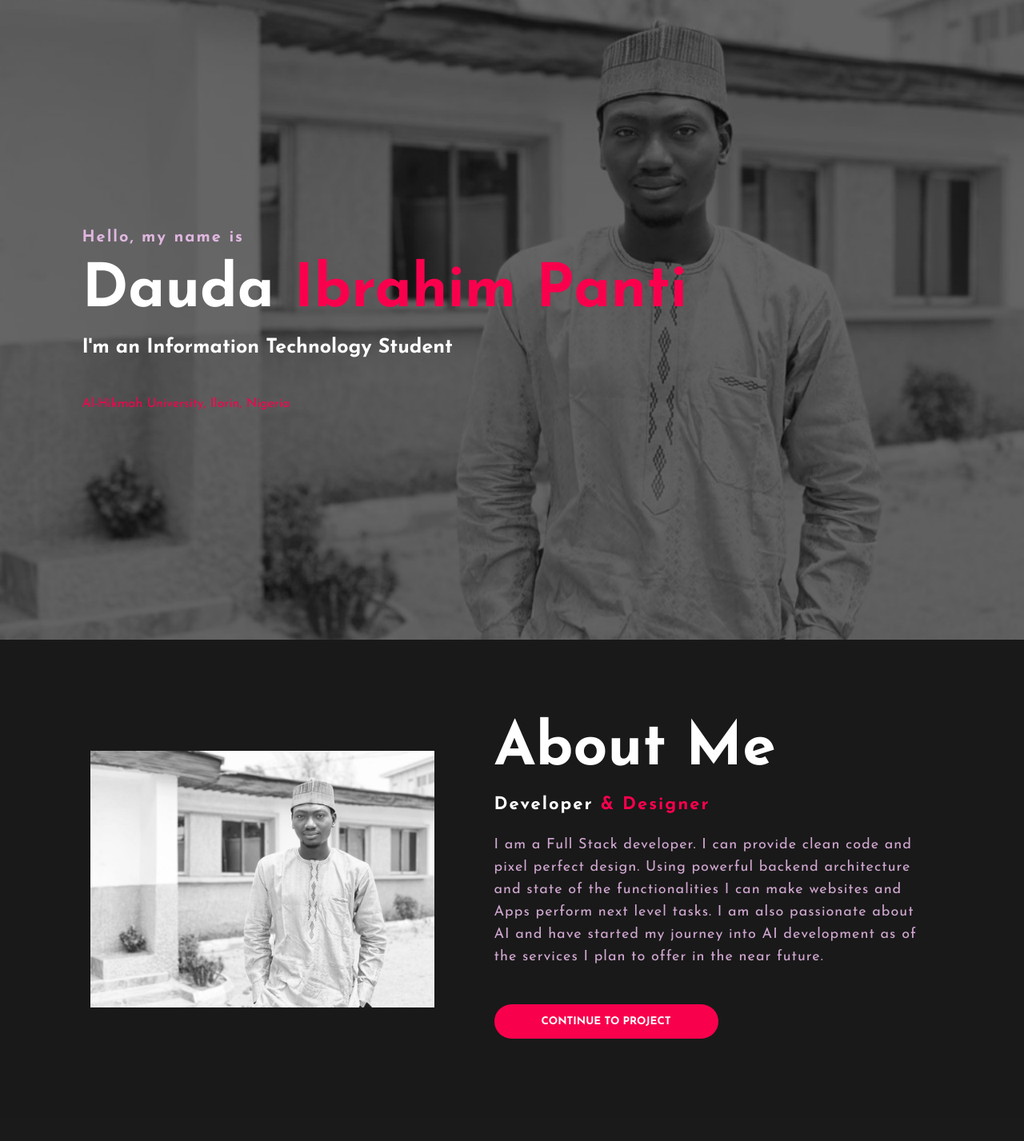
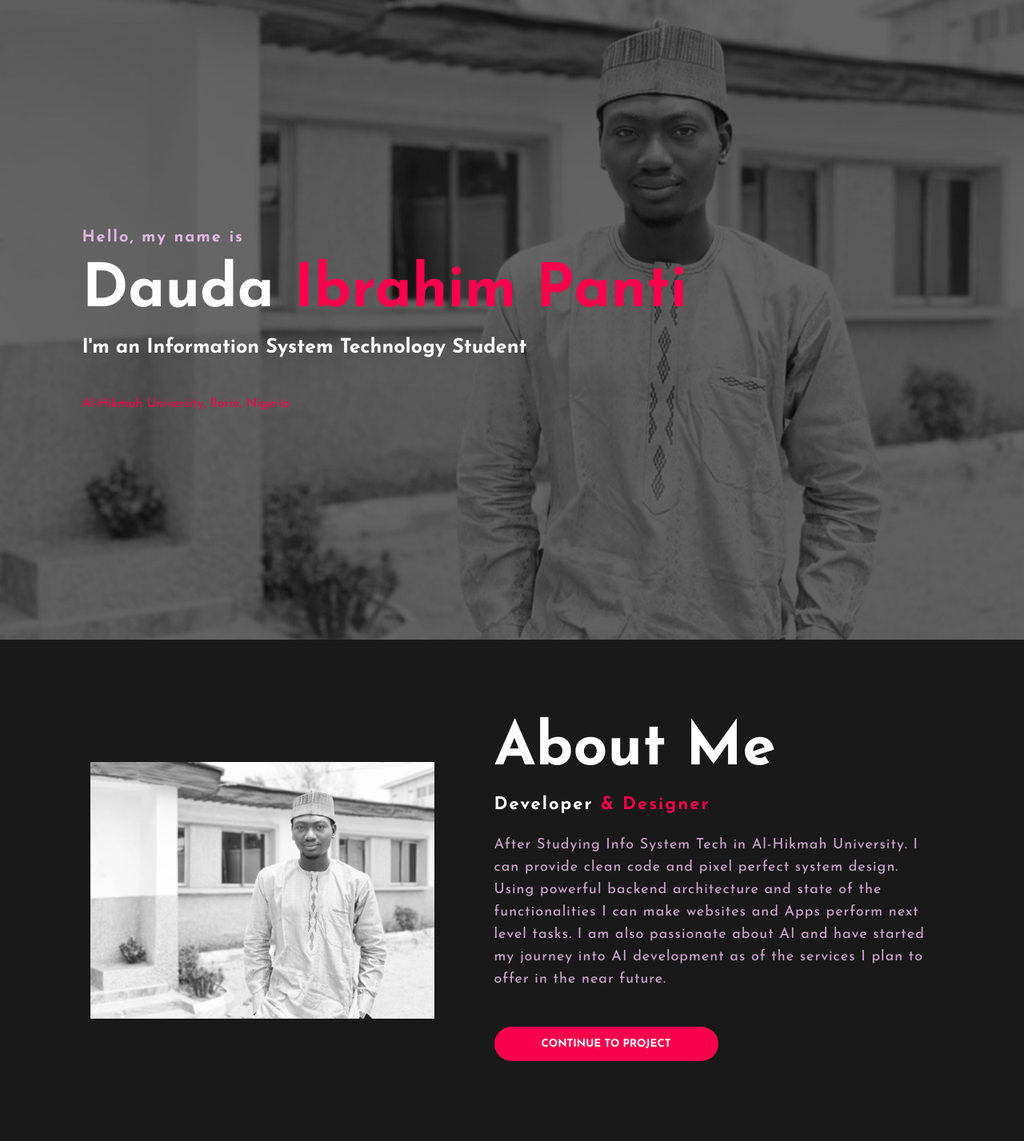
Before and after one commit to Kolosafo/Panti-s-E-voting-, a Django app: page / in a window 1280 px wide. Shown: the whole page at 80% size. Before the commit the page ends 1299 px from the top, so only its background shows below. Run offline with Django 3.2, Linux system fonts and the light colour scheme.

Commit message:
few changes

```diff
--- a/pages/templates/index.html
+++ b/pages/templates/index.html
@@ -26,7 +26,7 @@
 		<div class="content">
 			<h4>Hello, my name is</h4>
 			<h1>Dauda <span>Ibrahim Panti</span></h1>
-			<h3>I'm an Information Technology Student</h3>
+			<h3>I'm an Information System Technology Student</h3>
 			<span>Al-Hikmah University, Ilorin, Nigeria</span>
 		</div>
 	</div>
@@ -39,7 +39,7 @@
 		<div class="about-text">
 			<h2>About Me</h2>
 			<h5>Developer <span>& Designer</span></h5>
-			<p>I am a Full Stack developer. I can provide clean code and pixel perfect design. Using powerful backend architecture and state of the functionalities I can make websites and Apps perform next level tasks. I am also passionate about AI and have started my journey into AI development as of the services I plan to offer in the near future.</p>
+			<p>After Studying Info System Tech in Al-Hikmah University. I can provide clean code and pixel perfect system design. Using powerful backend architecture and state of the functionalities I can make websites and Apps perform next level tasks. I am also passionate about AI and have started my journey into AI development as of the services I plan to offer in the near future.</p>
 			<button type="button"><a class ="btn btn-dark" href ="{% url 'polls:index' %}">
 				CONTINUE TO PROJECT</a></button>
 		</div>
```
